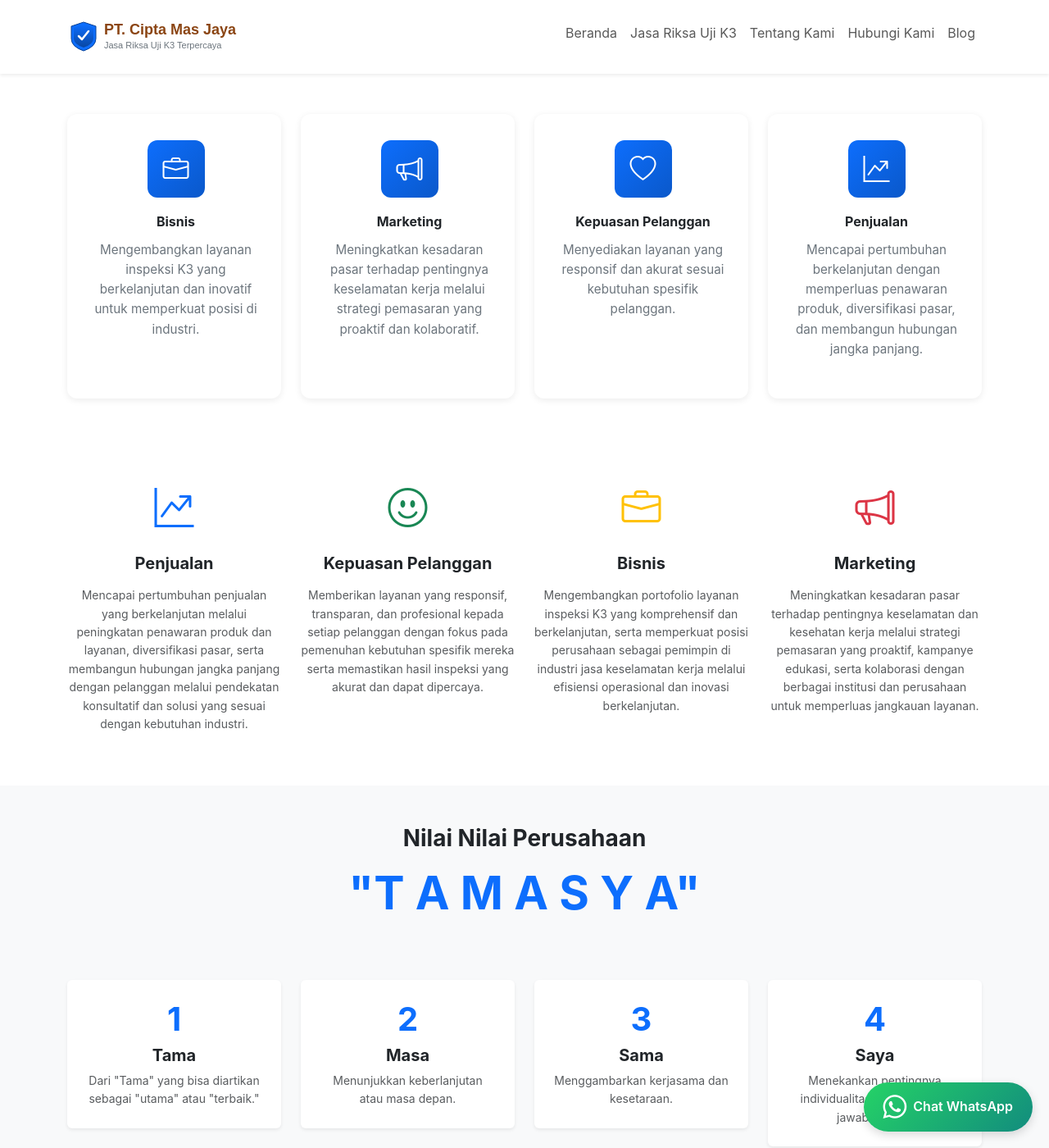
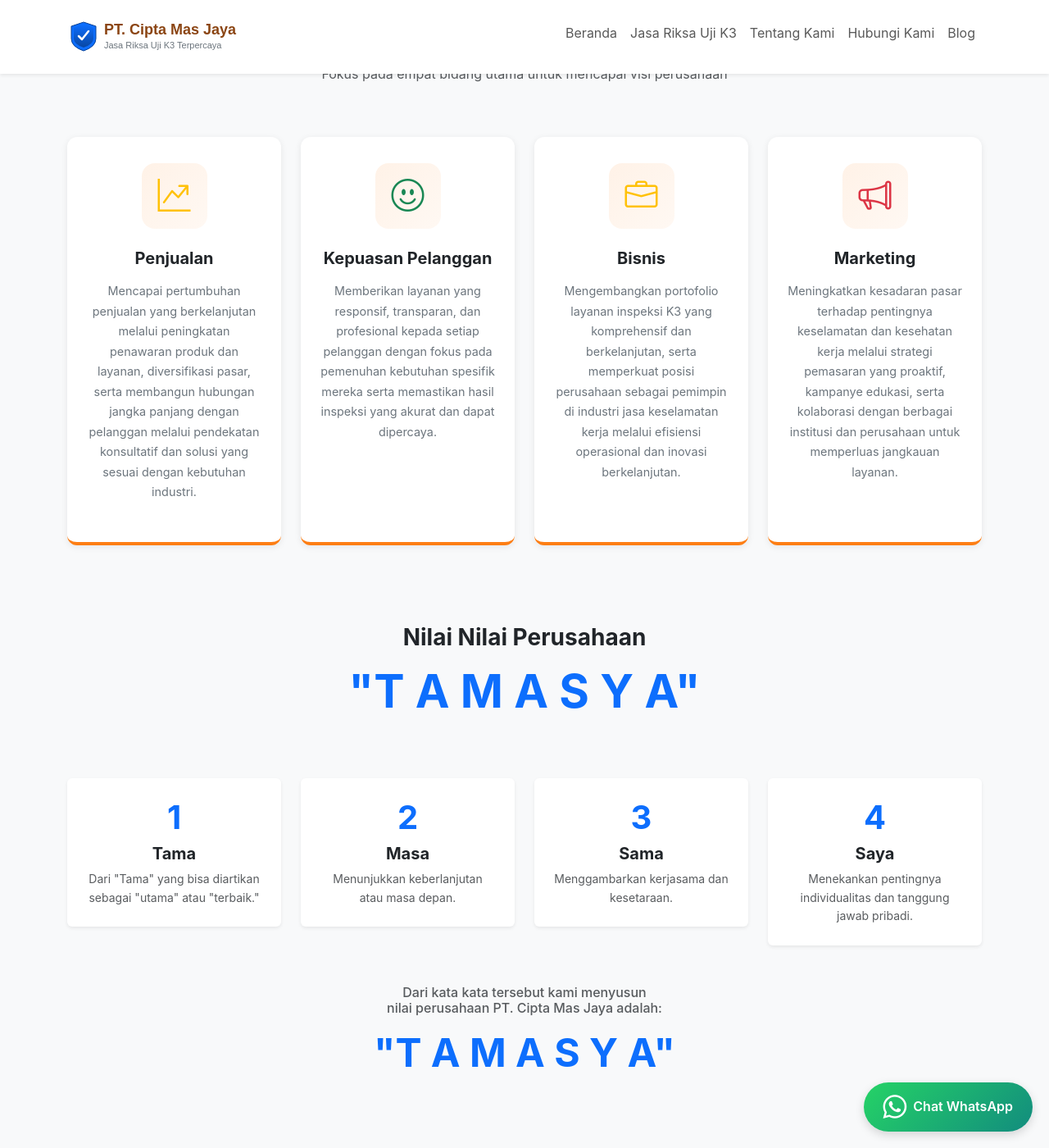
Before and after one commit to ciptamasjaya/cmj.github.io, a Jekyll site: the page built from about.html, in a window 1280 px wide and 1400 px high, scrolled down 4904 px. Shown: the whole window at 82% size. Built offline with Jekyll 4.4.1, drawn with Linux system fonts in a browser that asks for light colours.

Commit message:
Rename and refactor visi-misi blocks with enhanced styling
  Rename blocks for better clarity:
  - block--about-visi-misi → block--about-visi-ciptamasjaya (vision only)
  - block--about-misi-details → block--about-misi-ciptamasjaya (4 mission cards)

  Enhancements:
  - Add colorful icon wrappers with gradient backgrounds for mission cards
  - Implement advanced hover effects: card lift, icon rotation, border reveals
  - Apply individual color themes (orange, green, yellow, red) for each mission
  - Add pulse animation to vision icon
  - Remove duplication between blocks for clear separation of concerns
  - Update all CSS classes and documentation to match new naming

```diff
--- a/_includes/reusable/block--about-misi-details.html
+++ b/_includes/reusable/block--about-misi-ciptamasjaya.html
@@ -11,23 +11,32 @@ About Misi Details Block
 
 Usage:
 ------
-{% include reusable/block--about-misi-details.html %}
+{% include reusable/block--about-misi-ciptamasjaya.html %}
 
 ============================================================================
 {% endcomment %}
 
-<section class="block--about-misi-details py-5">
+<section class="block--about-misi-ciptamasjaya py-5 bg-light">
   <div class="container">
+
+    <!-- Section Header -->
+    <div class="row mb-5">
+      <div class="col-12 text-center">
+        <h2 class="h3 fw-bold mb-3">Misi PT. Cipta Mas Jaya</h2>
+        <p class="text-muted">Fokus pada empat bidang utama untuk mencapai visi perusahaan</p>
+      </div>
+    </div>
+
     <div class="row g-4">
 
       <!-- Column 1: Penjualan -->
       <div class="col-md-6 col-lg-3">
-        <div class="text-center">
-          <div class="mb-3">
-            <i class="bi bi-graph-up-arrow text-primary" style="font-size: 3rem;"></i>
+        <div class="misi-detail-card text-center">
+          <div class="misi-detail-icon-wrapper">
+            <i class="bi bi-graph-up-arrow misi-detail-icon text-warning"></i>
           </div>
-          <h3 class="h5 fw-bold mb-3">Penjualan</h3>
-          <p class="text-muted small">
+          <h3 class="h5 misi-detail-title">Penjualan</h3>
+          <p class="misi-detail-description">
             Mencapai pertumbuhan penjualan yang berkelanjutan melalui peningkatan penawaran produk
             dan layanan, diversifikasi pasar, serta membangun hubungan jangka panjang dengan pelanggan
             melalui pendekatan konsultatif dan solusi yang sesuai dengan kebutuhan industri.
@@ -37,12 +46,12 @@ Usage:
 
       <!-- Column 2: Kepuasan Pelanggan -->
       <div class="col-md-6 col-lg-3">
-        <div class="text-center">
-          <div class="mb-3">
-            <i class="bi bi-emoji-smile text-success" style="font-size: 3rem;"></i>
+        <div class="misi-detail-card text-center">
+          <div class="misi-detail-icon-wrapper">
+            <i class="bi bi-emoji-smile misi-detail-icon text-success"></i>
           </div>
-          <h3 class="h5 fw-bold mb-3">Kepuasan Pelanggan</h3>
-          <p class="text-muted small">
+          <h3 class="h5 misi-detail-title">Kepuasan Pelanggan</h3>
+          <p class="misi-detail-description">
             Memberikan layanan yang responsif, transparan, dan profesional kepada setiap pelanggan
             dengan fokus pada pemenuhan kebutuhan spesifik mereka serta memastikan hasil inspeksi
             yang akurat dan dapat dipercaya.
@@ -52,12 +61,12 @@ Usage:
 
       <!-- Column 3: Bisnis -->
       <div class="col-md-6 col-lg-3">
-        <div class="text-center">
-          <div class="mb-3">
-            <i class="bi bi-briefcase text-warning" style="font-size: 3rem;"></i>
+        <div class="misi-detail-card text-center">
+          <div class="misi-detail-icon-wrapper">
+            <i class="bi bi-briefcase misi-detail-icon text-warning"></i>
           </div>
-          <h3 class="h5 fw-bold mb-3">Bisnis</h3>
-          <p class="text-muted small">
+          <h3 class="h5 misi-detail-title">Bisnis</h3>
+          <p class="misi-detail-description">
             Mengembangkan portofolio layanan inspeksi K3 yang komprehensif dan berkelanjutan, serta
             memperkuat posisi perusahaan sebagai pemimpin di industri jasa keselamatan kerja melalui
             efisiensi operasional dan inovasi berkelanjutan.
@@ -67,12 +76,12 @@ Usage:
 
       <!-- Column 4: Marketing -->
       <div class="col-md-6 col-lg-3">
-        <div class="text-center">
-          <div class="mb-3">
-            <i class="bi bi-megaphone text-danger" style="font-size: 3rem;"></i>
+        <div class="misi-detail-card text-center">
+          <div class="misi-detail-icon-wrapper">
+            <i class="bi bi-megaphone misi-detail-icon text-danger"></i>
           </div>
-          <h3 class="h5 fw-bold mb-3">Marketing</h3>
-          <p class="text-muted small">
+          <h3 class="h5 misi-detail-title">Marketing</h3>
+          <p class="misi-detail-description">
             Meningkatkan kesadaran pasar terhadap pentingnya keselamatan dan kesehatan kerja melalui
             strategi pemasaran yang proaktif, kampanye edukasi, serta kolaborasi dengan berbagai
             institusi dan perusahaan untuk memperluas jangkauan layanan.
--- /dev/null
+++ b/_includes/reusable/block--about-visi-ciptamasjaya.html
@@ -0,0 +1,41 @@
+{% comment %}
+============================================================================
+About Visi Cipta Mas Jaya Block
+============================================================================
+
+@file        _includes/reusable/block--about-visi-ciptamasjaya.html
+@description Company vision
+@version     1.0.0
+@date        2025-11-23
+@author      arisciwek (PT. Cipta Mas Jaya)
+
+Usage:
+------
+{% include reusable/block--about-visi-ciptamasjaya.html %}
+
+============================================================================
+{% endcomment %}
+
+<section class="block--about-visi-ciptamasjaya py-5">
+  <div class="container">
+
+    <!-- Visi Section -->
+    <div class="row mb-5">
+      <div class="col-lg-8 mx-auto">
+        <div class="visi-card text-center">
+          <div class="visi-icon-wrapper">
+            <i class="bi bi-eye visi-icon"></i>
+          </div>
+          <h2 class="h3 visi-title">Visi PT. Cipta Mas Jaya</h2>
+          <p class="visi-content">
+            Menjadi perusahaan terkemuka di bidang jasa inspeksi Keselamatan dan Kesehatan Kerja (K3)
+            di Indonesia, yang berkomitmen untuk memberikan layanan berkualitas tinggi dan terpercaya
+            guna memastikan lingkungan kerja yang aman dan produktif bagi semua sektor industri.
+          </p>
+        </div>
+      </div>
+    </div>
+
+
+  </div>
+</section>
--- a/_includes/reusable/block--about-visi-misi.html
+++ /dev/null
@@ -1,108 +0,0 @@
-{% comment %}
-============================================================================
-About Visi Misi Block
-============================================================================
-
-@file        _includes/reusable/block--about-visi-misi.html
-@description Company vision and mission
-@version     1.0.0
-@date        2025-11-23
-@author      arisciwek (PT. Cipta Mas Jaya)
-
-Usage:
-------
-{% include reusable/block--about-visi-misi.html %}
-
-============================================================================
-{% endcomment %}
-
-<section class="block--about-visi-misi py-5">
-  <div class="container">
-
-    <!-- Visi Section -->
-    <div class="row mb-5">
-      <div class="col-lg-8 mx-auto">
-        <div class="visi-card text-center">
-          <div class="visi-icon-wrapper">
-            <i class="bi bi-eye visi-icon"></i>
-          </div>
-          <h2 class="h3 visi-title">Visi PT. Cipta Mas Jaya</h2>
-          <p class="visi-content">
-            Menjadi perusahaan terkemuka di bidang jasa inspeksi Keselamatan dan Kesehatan Kerja (K3)
-            di Indonesia, yang berkomitmen untuk memberikan layanan berkualitas tinggi dan terpercaya
-            guna memastikan lingkungan kerja yang aman dan produktif bagi semua sektor industri.
-          </p>
-        </div>
-      </div>
-    </div>
-
-    <!-- Decorative Divider -->
-    <div class="visi-misi-divider"></div>
-
-    <!-- Misi Section -->
-    <div class="row mb-4">
-      <div class="col-12 text-center">
-        <h2 class="h3 misi-title">Misi PT. Cipta Mas Jaya</h2>
-        <p class="text-muted mb-5">Fokus pada empat bidang utama untuk mencapai visi perusahaan</p>
-      </div>
-    </div>
-
-    <!-- Misi Breakdown - 4 Cards -->
-    <div class="row g-4">
-
-      <!-- Bisnis -->
-      <div class="col-md-6 col-lg-3">
-        <div class="misi-item-card text-center">
-          <div class="misi-item-icon-wrapper">
-            <i class="bi bi-briefcase misi-item-icon"></i>
-          </div>
-          <h4 class="h6 misi-item-title">Bisnis</h4>
-          <p class="misi-item-description">
-            Mengembangkan layanan inspeksi K3 yang berkelanjutan dan inovatif untuk memperkuat posisi di industri.
-          </p>
-        </div>
-      </div>
-
-      <!-- Marketing -->
-      <div class="col-md-6 col-lg-3">
-        <div class="misi-item-card text-center">
-          <div class="misi-item-icon-wrapper">
-            <i class="bi bi-megaphone misi-item-icon"></i>
-          </div>
-          <h4 class="h6 misi-item-title">Marketing</h4>
-          <p class="misi-item-description">
-            Meningkatkan kesadaran pasar terhadap pentingnya keselamatan kerja melalui strategi pemasaran yang proaktif dan kolaboratif.
-          </p>
-        </div>
-      </div>
-
-      <!-- Kepuasan Pelanggan -->
-      <div class="col-md-6 col-lg-3">
-        <div class="misi-item-card text-center">
-          <div class="misi-item-icon-wrapper">
-            <i class="bi bi-heart misi-item-icon"></i>
-          </div>
-          <h4 class="h6 misi-item-title">Kepuasan Pelanggan</h4>
-          <p class="misi-item-description">
-            Menyediakan layanan yang responsif dan akurat sesuai kebutuhan spesifik pelanggan.
-          </p>
-        </div>
-      </div>
-
-      <!-- Penjualan -->
-      <div class="col-md-6 col-lg-3">
-        <div class="misi-item-card text-center">
-          <div class="misi-item-icon-wrapper">
-            <i class="bi bi-graph-up-arrow misi-item-icon"></i>
-          </div>
-          <h4 class="h6 misi-item-title">Penjualan</h4>
-          <p class="misi-item-description">
-            Mencapai pertumbuhan berkelanjutan dengan memperluas penawaran produk, diversifikasi pasar, dan membangun hubungan jangka panjang.
-          </p>
-        </div>
-      </div>
-
-    </div>
-
-  </div>
-</section>
--- a/about.html
+++ b/about.html
@@ -48,10 +48,10 @@ breadcrumbs:
 {% include reusable/block--about-pjk3-text.html %}
 
 <!-- Visi & Misi Section -->
-{% include reusable/block--about-visi-misi.html %}
+{% include reusable/block--about-visi-ciptamasjaya.html %}
 
 <!-- Misi Details (4 columns) -->
-{% include reusable/block--about-misi-details.html %}
+{% include reusable/block--about-misi-ciptamasjaya.html %}
 
 <!-- Company Values TAMASYA -->
 {% include reusable/block--about-tamasya.html %}
--- a/assets/css/blocks.scss
+++ b/assets/css/blocks.scss
@@ -846,9 +846,9 @@
 }
 
 /* ============================================================================
-   ABOUT VISI MISI BLOCK
+   ABOUT VISI CIPTA MAS JAYA BLOCK
    ============================================================================ */
-.block--about-visi-misi {
+.block--about-visi-ciptamasjaya {
 
   /* Main section cards (Visi & Misi intro) */
   .visi-card,
@@ -1090,3 +1090,138 @@
     right: -20px;
   }
 }
+
+/* ============================================================================
+   ABOUT MISI CIPTA MAS JAYA BLOCK
+   ============================================================================ */
+.block--about-misi-ciptamasjaya {
+
+  .misi-detail-card {
+    background: white;
+    border-radius: 12px;
+    padding: 2rem 1.5rem;
+    box-shadow: 0 2px 8px rgba(0, 0, 0, 0.08);
+    transition: all 0.3s cubic-bezier(0.68, -0.55, 0.265, 1.55);
+    height: 100%;
+    border-bottom: 4px solid transparent;
+  }
+
+  .misi-detail-card:hover {
+    transform: translateY(-12px) scale(1.02);
+    box-shadow: 0 12px 32px rgba(0, 0, 0, 0.15);
+  }
+
+  /* Colorful icon wrappers */
+  .misi-detail-icon-wrapper {
+    width: 80px;
+    height: 80px;
+    margin: 0 auto 1.5rem;
+    border-radius: 16px;
+    display: flex;
+    align-items: center;
+    justify-content: center;
+    transition: all 0.4s cubic-bezier(0.68, -0.55, 0.265, 1.55);
+    position: relative;
+  }
+
+  /* Individual colors for each card */
+  .misi-detail-card:nth-child(1) {
+    border-bottom-color: #fd7e14;
+  }
+
+  .misi-detail-card:nth-child(1) .misi-detail-icon-wrapper {
+    background: linear-gradient(135deg, rgba(253, 126, 20, 0.1) 0%, rgba(253, 126, 20, 0.05) 100%);
+  }
+
+  .misi-detail-card:nth-child(1):hover {
+    box-shadow: 0 12px 32px rgba(253, 126, 20, 0.2);
+  }
+
+  .misi-detail-card:nth-child(2) {
+    border-bottom-color: #198754;
+  }
+
+  .misi-detail-card:nth-child(2) .misi-detail-icon-wrapper {
+    background: linear-gradient(135deg, rgba(25, 135, 84, 0.1) 0%, rgba(25, 135, 84, 0.05) 100%);
+  }
+
+  .misi-detail-card:nth-child(2):hover {
+    box-shadow: 0 12px 32px rgba(25, 135, 84, 0.2);
+  }
+
+  .misi-detail-card:nth-child(3) {
+    border-bottom-color: #ffc107;
+  }
+
+  .misi-detail-card:nth-child(3) .misi-detail-icon-wrapper {
+    background: linear-gradient(135deg, rgba(255, 193, 7, 0.15) 0%, rgba(255, 193, 7, 0.05) 100%);
+  }
+
+  .misi-detail-card:nth-child(3):hover {
+    box-shadow: 0 12px 32px rgba(255, 193, 7, 0.2);
+  }
+
+  .misi-detail-card:nth-child(4) {
+    border-bottom-color: #dc3545;
+  }
+
+  .misi-detail-card:nth-child(4) .misi-detail-icon-wrapper {
+    background: linear-gradient(135deg, rgba(220, 53, 69, 0.1) 0%, rgba(220, 53, 69, 0.05) 100%);
+  }
+
+  .misi-detail-card:nth-child(4):hover {
+    box-shadow: 0 12px 32px rgba(220, 53, 69, 0.2);
+  }
+
+  .misi-detail-card:hover .misi-detail-icon-wrapper {
+    transform: scale(1.15) rotate(-5deg);
+  }
+
+  .misi-detail-icon {
+    font-size: 2.5rem;
+    transition: transform 0.3s ease, filter 0.3s ease;
+  }
+
+  .misi-detail-card:hover .misi-detail-icon {
+    transform: scale(1.15);
+    filter: drop-shadow(0 4px 8px rgba(0, 0, 0, 0.2));
+  }
+
+  .misi-detail-title {
+    font-weight: 700;
+    color: #212529;
+    margin-bottom: 1rem;
+    transition: color 0.3s ease, transform 0.3s ease;
+  }
+
+  .misi-detail-card:hover .misi-detail-title {
+    transform: scale(1.05);
+  }
+
+  .misi-detail-card:nth-child(1):hover .misi-detail-title {
+    color: #fd7e14;
+  }
+
+  .misi-detail-card:nth-child(2):hover .misi-detail-title {
+    color: #198754;
+  }
+
+  .misi-detail-card:nth-child(3):hover .misi-detail-title {
+    color: #ffc107;
+  }
+
+  .misi-detail-card:nth-child(4):hover .misi-detail-title {
+    color: #dc3545;
+  }
+
+  .misi-detail-description {
+    font-size: 0.9rem;
+    line-height: 1.7;
+    color: #6c757d;
+    transition: color 0.3s ease;
+  }
+
+  .misi-detail-card:hover .misi-detail-description {
+    color: #495057;
+  }
+}
```
Also changed, not shown: other parts of _includes/reusable/block--about-misi-ciptamasjaya.html (+2 -2 lines).
